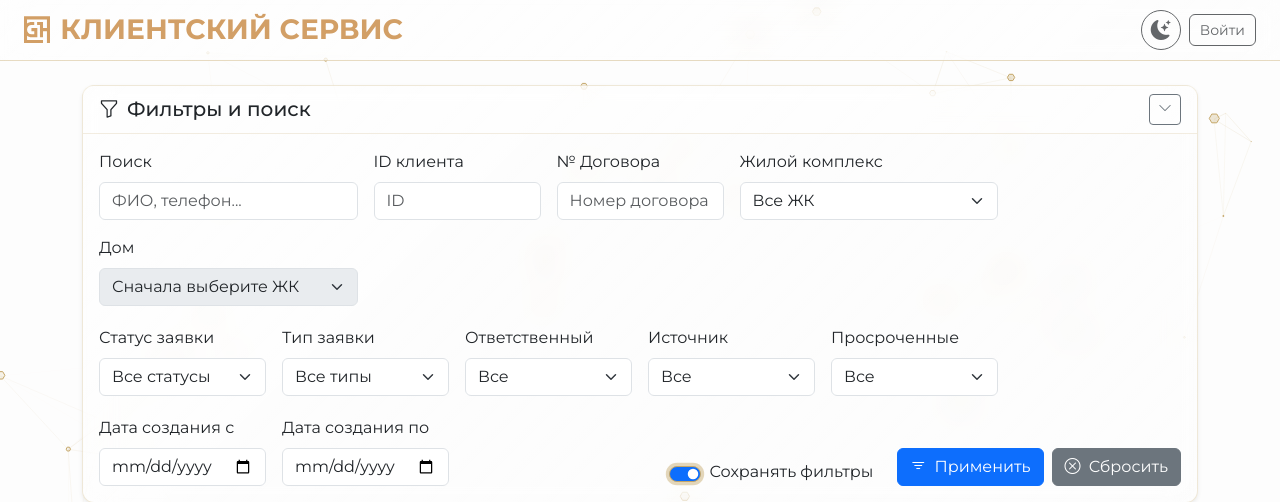
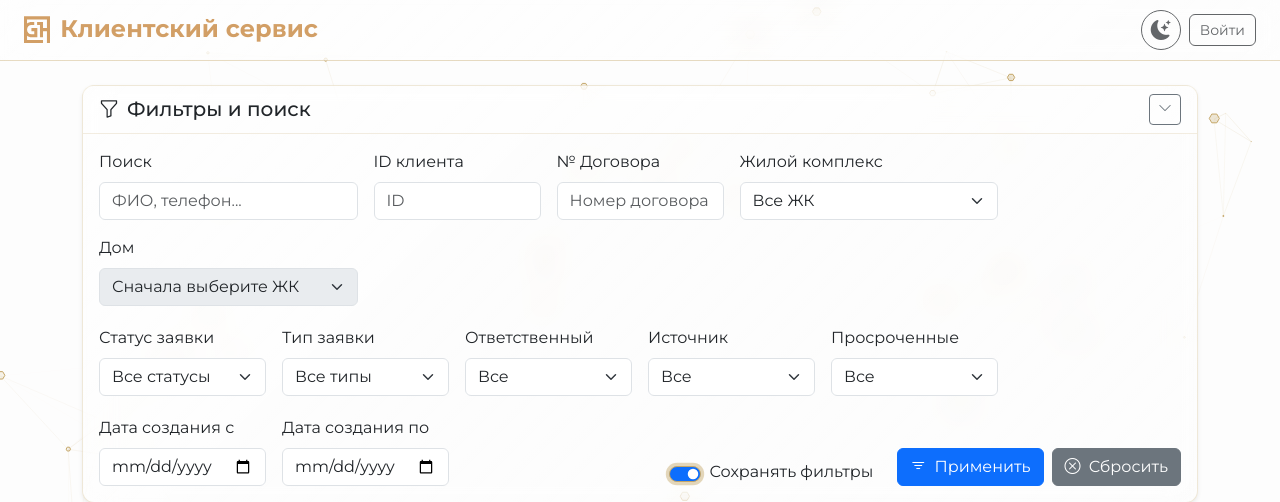
Before and after one commit to ghuz-code-repo/client_service, a Flask app: template app/templates/index.html in a window 1280 px wide. Shown: the top 502 px of the page. Run offline with Flask 3, Linux system fonts and the light colour scheme; the template is opened without the code that fills it, so the values that code supplies are empty.

Commit message:
FIX service name fontsize

```diff
--- a/app/templates/base.html
+++ b/app/templates/base.html
@@ -119,10 +119,9 @@
         .gh-brand-logo { display: inline-flex; border-radius: 4px; transition: transform 0.2s ease, box-shadow 0.2s ease; }
         .gh-brand-logo:hover { transform: translateY(-1px); box-shadow: 0 0 10px 2px rgba(var(--gh-brand-gold-rgb), 0.55); }
         .gh-brand-logo-img { height: 28px; width: auto; display: block; }
-        /* Кегль привязан к гербу: у Montserrat заглавная = 0.7 кегля
-           (sCapHeight 700 / upm 1000), видимая часть герба при height 28px
-           равна 26.8px, отсюда 38px. Меняешь высоту герба — пересчитай. */
-        .gh-brand-name { font-family: 'Montserrat', sans-serif; font-size: 38px; text-transform: uppercase; font-weight: 700; line-height: 1; white-space: nowrap; color: var(--gh-brand-gold); text-decoration: none; border-bottom: 1px solid transparent; display: inline-block; transition: border-color .2s ease, transform .2s ease, box-shadow .2s ease; }
+        /* Кегль 24px: у Montserrat заглавная = 0.7 кегля (sCapHeight 700 /
+           upm 1000), то есть 16.8px при высоте герба 28px. */
+        .gh-brand-name { font-family: 'Montserrat', sans-serif; font-size: 24px; font-weight: 700; line-height: 1; white-space: nowrap; color: var(--gh-brand-gold); text-decoration: none; border-bottom: 1px solid transparent; display: inline-block; transition: border-color .2s ease, transform .2s ease, box-shadow .2s ease; }
         .gh-brand-name:hover { color: var(--gh-brand-gold); border-bottom-color: currentColor; transform: translateY(-1px); box-shadow: 0 6px 14px -6px rgba(var(--gh-brand-gold-rgb), 0.9); }
         .gh-brand-link { text-decoration: none; }
         .gh-brand-link:hover .gh-brand-logo-img { box-shadow: 0 0 10px 2px rgba(var(--gh-brand-gold-rgb), 0.55); }
@@ -132,10 +131,9 @@
         .gh-btn:hover { opacity: 1; color: var(--gh-brand-gold); }
         .gh-user-name { max-width: 14ch; overflow: hidden; text-overflow: ellipsis; white-space: nowrap; }
         @media (max-width: 991.98px) { .gh-user-name { display: none; } }
-        /* Верхний регистр делает длинные названия широкими; на средних
-   экранах уменьшаем, иначе бренд поджимает центральное меню. */
-@media (max-width: 1399.98px) { .gh-brand-name { font-size: 28px; } }
-@media (max-width: 1199.98px) { .gh-brand-name { font-size: 22px; } }
+        /* На средних экранах уменьшаем, иначе длинное название
+   поджимает центральное меню. */
+@media (max-width: 1199.98px) { .gh-brand-name { font-size: 20px; } }
 /* gh-brand-name-compact */
 /* ═══ КОНЕЦ ЕДИНОГО БЛОКА ШАПКИ ══════════════════════════════════ */
 
```
